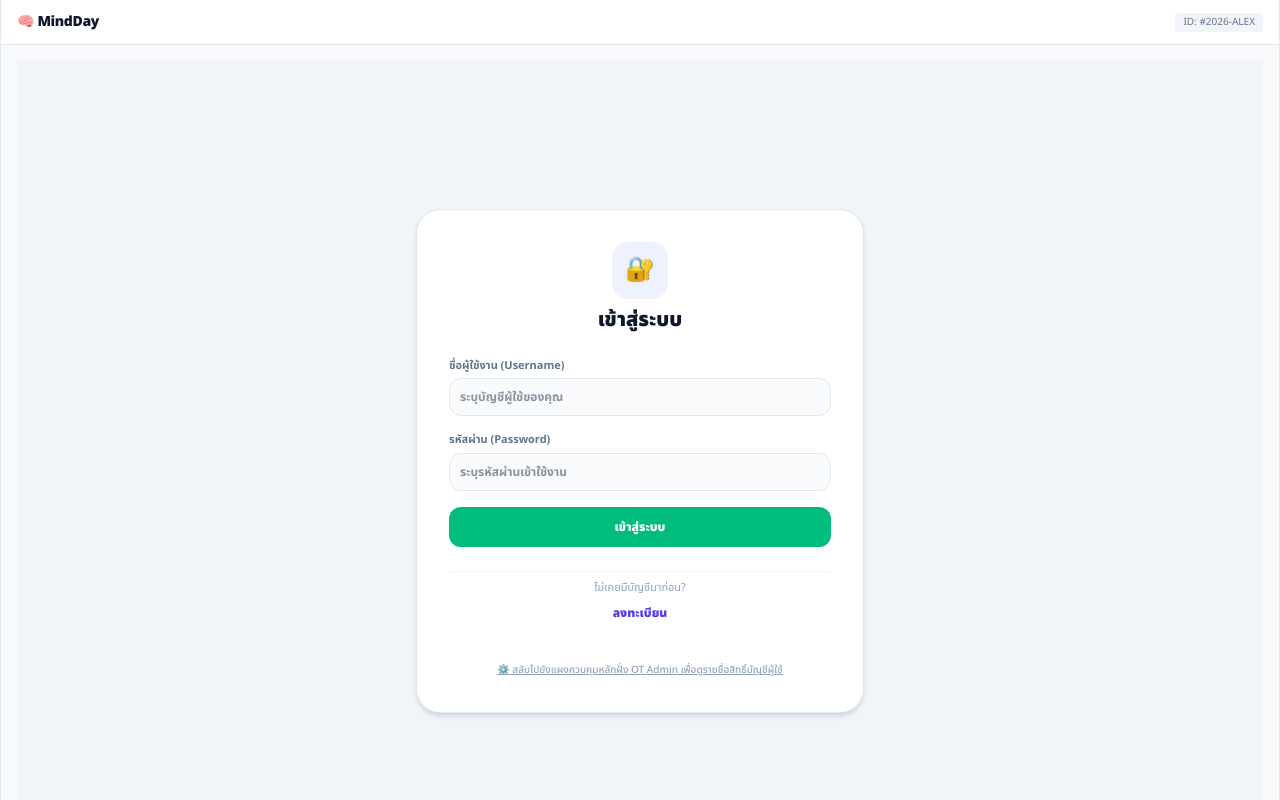
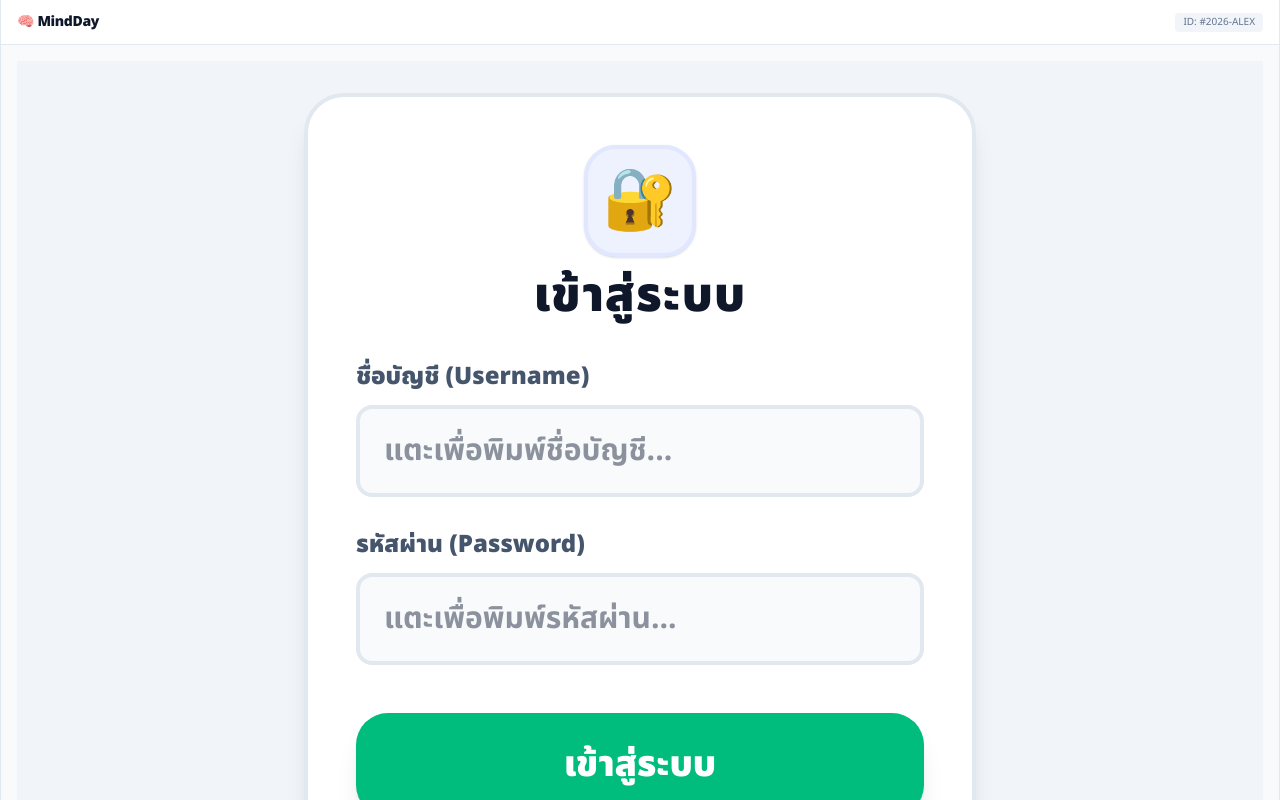
Before and after one commit to ArunS0042/mind-day, a Next.js app: page /login in a window 1280 px wide. Shown: the top 800 px of the page. Built offline with nearby package versions, Linux system fonts and the light colour scheme.

Commit message:
Refactor login page layout and styles

```diff
--- a/app/login/page.tsx
+++ b/app/login/page.tsx
@@ -1,6 +1,6 @@
 "use client";
 
-import React, { useState, useEffect } from "react";
+import React, { useState } from "react";
 import { useRouter } from "next/navigation";
 import {
 	getLocalPatients,
@@ -62,45 +62,39 @@ export default function LoginPage() {
 		// 🌟 HARDCODE บัญชีจำลองสำหรับเดโม (pt-123)
 		// ==========================================
 		if (sanitizedInputUser === "pt-123" || sanitizedInputUser === "pt_123") {
-			// 1. สร้าง Object ข้อมูลของ นายสมชัย ใจดี แบบครบถ้วนสำหรับใช้ในหน้า Main และหน้า Graph
 			const mockSomchaiPatient: PatientRecord = {
 				id: "PT-123",
 				name: "นายสมชัย ใจดี",
 				age: 70,
-				// คะแนนเต็มรววม 18/30 (จุดที่ต้องพัฒนาที่สุดคือ Recall และ Registration ที่เป็น Memory โดเมน)
 				scores: {
-					orientation: 5, // เต็ม 6
-					registration: 1, // เต็ม 3 (ต่ำ)
-					attention: 4, // เต็ม 5
-					calculation: 2, // เต็ม 3
-					language: 5, // เต็ม 10 (ต่ำ)
-					recall: 1, // เต็ม 3 (ต่ำที่สุดในสัดส่วนเปอร์เซ็นต์)
+					orientation: 5,
+					registration: 1,
+					attention: 4,
+					calculation: 2,
+					language: 5,
+					recall: 1,
 				},
 				totalScore: 18,
 				tempUser: "pt-123",
-				tempPass: "anypassword", // สามารถพิมพ์รหัสผ่านอะไรก็ได้ในหน้าจอเดโม
+				tempPass: "anypassword",
 				status: "Active",
-				completedMissions: [], // วันแรกยังไม่ได้เริ่มทำภารกิจ
+				completedMissions: [],
 			};
 
-			// 2. ดึงข้อมูลในฐานข้อมูลจำลองปัจจุบันขึ้นมา
 			const currentPatients = getLocalPatients();
-
-			// 3. ตรวจสอบว่ามีข้อมูลนายสมชัยอยู่ใน localStorage หรือยัง ถ้ายังไม่มีให้ Push บันทึกเข้าไป
 			const hasSomchai = currentPatients.some((p) => p.id === "PT-123");
 			if (!hasSomchai) {
 				currentPatients.push(mockSomchaiPatient);
 				saveLocalPatients(currentPatients);
 			}
 
-			// 4. บันทึกเซสชัน และพาข้ามหน้าไปหน้า Main ทันที
 			setCurrentSession("pt-123");
 			router.push("/");
 			return;
 		}
 
 		// ==========================================
-		// โฟลว์ตรวจสอบจาก localStorage ปกติ (ถ้าไม่ใช่รหัส pt-123)
+		// โฟลว์ตรวจสอบจาก localStorage ปกติ
 		// ==========================================
 		const patients = getLocalPatients();
 		const sanitizedUsername = username.trim().toLowerCase().replace("-", "_");
@@ -114,7 +108,7 @@ export default function LoginPage() {
 
 		if (validPatient.status === "Pending Activation") {
 			return alert(
-				"บัญชีนี้จำเป็นต้องสมัครและตั้งรหัสผ่านใหม่ก่อนใช้งานครั้งแรก",
+				"บัญชีนี้จำเป็นต้องลงทะเบียนและตั้งรหัสผ่านใหม่ก่อนใช้งานครั้งแรก",
 			);
 		}
 
@@ -123,77 +117,77 @@ export default function LoginPage() {
 	};
 
 	return (
-		<div className="w-full max-w-none bg-slate-100 min-h-screen flex items-center justify-center p-4 text-slate-800 antialiased">
-			<div className="w-full max-w-md bg-white rounded-3xl p-6 md:p-8 shadow-md border border-slate-200 space-y-6">
+		<div className="w-full max-w-none bg-slate-100 min-h-screen flex items-center justify-center p-4 md:p-8 text-slate-800 antialiased">
+			{/* ขยายกล่องให้ใหญ่ขึ้นสำหรับ iPad */}
+			<div className="w-full max-w-2xl bg-white rounded-[2.5rem] p-8 md:p-12 shadow-xl border-4 border-slate-200 space-y-8 md:space-y-10">
+
 				{/* ส่วนหัวหน้าจอ */}
-				<div className="text-center space-y-2">
-					<div className="w-14 h-14 bg-indigo-50 rounded-2xl flex items-center justify-center text-2xl mx-auto shadow-2xs">
+				<div className="text-center space-y-4">
+					<div className="w-20 h-20 md:w-28 md:h-28 bg-indigo-50 rounded-[2rem] flex items-center justify-center text-5xl md:text-6xl mx-auto shadow-sm border-4 border-indigo-100">
 						{isRegisterMode ? "🔑" : "🔐"}
 					</div>
-					<h1 className="text-xl font-black text-slate-900">
-						{isRegisterMode
-							? "ลงทะเบียน"
-							: "เข้าสู่ระบบ"}
+					<h1 className="text-3xl md:text-5xl font-black text-slate-900 tracking-wide">
+						{isRegisterMode ? "ลงทะเบียน" : "เข้าสู่ระบบ"}
 					</h1>
 				</div>
 
 				{/* ฟอร์มการทำงานสลับโหมด */}
 				{isRegisterMode ? (
 					// --- FORM REGISTRATION / ACTIVATE ---
-					<form onSubmit={handleActivateAccount} className="space-y-4">
+					<form onSubmit={handleActivateAccount} className="space-y-6 md:space-y-8">
 						<div>
-							<label className="text-[11px] font-bold text-slate-500 block mb-1">
-								Username ชั่วคราว (จาก OT)
+							<label className="text-xl md:text-2xl font-black text-slate-600 block mb-3">
+								ชื่อบัญชี (Username) จากผู้ดูแล
 							</label>
 							<input
 								type="text"
 								value={username}
 								onChange={(e) => setUsername(e.target.value)}
 								placeholder="เช่น pt_942"
-								className="w-full bg-slate-50 border border-slate-200 rounded-xl p-2.5 text-xs font-bold focus:outline-indigo-500"
+								className="w-full bg-slate-50 border-4 border-slate-200 rounded-2xl p-5 md:p-6 text-2xl md:text-3xl font-bold focus:outline-none focus:border-indigo-500 focus:ring-4 focus:ring-indigo-100 transition-all"
 								required
 							/>
 						</div>
 						<div>
-							<label className="text-[11px] font-bold text-slate-500 block mb-1">
-								กำหนดรหัสผ่านใหม่ (สร้างเอง)
+							<label className="text-xl md:text-2xl font-black text-slate-600 block mb-3">
+								ตั้งรหัสผ่านใหม่ (สร้างเอง)
 							</label>
 							<input
 								type="password"
 								value={password}
 								onChange={(e) => setPassword(e.target.value)}
-								placeholder="ตั้งรหัสผ่านผู้ป่วย/ญาติ"
-								className="w-full bg-slate-50 border border-slate-200 rounded-xl p-2.5 text-xs font-semibold focus:outline-indigo-500"
+								placeholder="รหัสผ่านอย่างน้อย 4 ตัว"
+								className="w-full bg-slate-50 border-4 border-slate-200 rounded-2xl p-5 md:p-6 text-2xl md:text-3xl font-bold focus:outline-none focus:border-indigo-500 focus:ring-4 focus:ring-indigo-100 transition-all"
 								required
 							/>
 						</div>
 						<div>
-							<label className="text-[11px] font-bold text-slate-500 block mb-1">
+							<label className="text-xl md:text-2xl font-black text-slate-600 block mb-3">
 								ยืนยันรหัสผ่านอีกครั้ง
 							</label>
 							<input
 								type="password"
 								value={confirmPassword}
 								onChange={(e) => setConfirmPassword(e.target.value)}
-								placeholder="กรอกรหัสผ่านซ้ำอีกครั้ง"
-								className="w-full bg-slate-50 border border-slate-200 rounded-xl p-2.5 text-xs font-semibold focus:outline-indigo-500"
+								placeholder="พิมพ์รหัสผ่านซ้ำอีกครั้ง"
+								className="w-full bg-slate-50 border-4 border-slate-200 rounded-2xl p-5 md:p-6 text-2xl md:text-3xl font-bold focus:outline-none focus:border-indigo-500 focus:ring-4 focus:ring-indigo-100 transition-all"
 								required
 							/>
 						</div>
 						<button
 							type="submit"
-							className="w-full bg-indigo-600 hover:bg-indigo-700 text-white font-extrabold text-xs py-3 rounded-xl transition cursor-pointer shadow-xs"
+							className="w-full bg-indigo-600 hover:bg-indigo-700 text-white font-black text-2xl md:text-3xl py-6 md:py-8 rounded-[2rem] transition-all cursor-pointer shadow-lg active:scale-95"
 						>
-							💾 บันทึกรหัสผ่านและเปิดใช้งานบัญชี
+							บันทึกและเปิดใช้งานบัญชี
 						</button>
-						<div className="text-center pt-2">
+						<div className="text-center pt-4">
 							<button
 								type="button"
 								onClick={() => {
 									setIsRegisterMode(false);
 									setPassword("");
 								}}
-								className="text-xs text-indigo-600 hover:underline font-semibold cursor-pointer"
+								className="text-xl md:text-2xl text-indigo-600 hover:text-indigo-800 underline font-black cursor-pointer p-4"
 							>
 								กลับไปหน้าเข้าสู่ระบบปกติ
 							</button>
@@ -201,42 +195,44 @@ export default function LoginPage() {
 					</form>
 				) : (
 					// --- FORM NORMAL LOGIN ---
-					<form onSubmit={handleLogin} className="space-y-4">
+					<form onSubmit={handleLogin} className="space-y-6 md:space-y-8">
 						<div>
-							<label className="text-[11px] font-bold text-slate-500 block mb-1">
-								ชื่อผู้ใช้งาน (Username)
+							<label className="text-xl md:text-2xl font-black text-slate-600 block mb-3">
+								ชื่อบัญชี (Username)
 							</label>
 							<input
 								type="text"
 								value={username}
 								onChange={(e) => setUsername(e.target.value)}
-								placeholder="ระบุบัญชีผู้ใช้ของคุณ"
-								className="w-full bg-slate-50 border border-slate-200 rounded-xl p-2.5 text-xs font-bold focus:outline-indigo-500"
+								placeholder="แตะเพื่อพิมพ์ชื่อบัญชี..."
+								className="w-full bg-slate-50 border-4 border-slate-200 rounded-2xl p-5 md:p-6 text-2xl md:text-3xl font-bold focus:outline-none focus:border-emerald-500 focus:ring-4 focus:ring-emerald-100 transition-all"
 								required
 							/>
 						</div>
 						<div>
-							<label className="text-[11px] font-bold text-slate-500 block mb-1">
+							<label className="text-xl md:text-2xl font-black text-slate-600 block mb-3">
 								รหัสผ่าน (Password)
 							</label>
 							<input
 								type="password"
 								value={password}
 								onChange={(e) => setPassword(e.target.value)}
-								placeholder="ระบุรหัสผ่านเข้าใช้งาน"
-								className="w-full bg-slate-50 border border-slate-200 rounded-xl p-2.5 text-xs font-semibold focus:outline-indigo-500"
+								placeholder="แตะเพื่อพิมพ์รหัสผ่าน..."
+								className="w-full bg-slate-50 border-4 border-slate-200 rounded-2xl p-5 md:p-6 text-2xl md:text-3xl font-bold focus:outline-none focus:border-emerald-500 focus:ring-4 focus:ring-emerald-100 transition-all"
 								required
 							/>
 						</div>
+
 						<button
 							type="submit"
-							className="w-full bg-emerald-500 hover:bg-emerald-600 text-white font-extrabold text-xs py-3 rounded-xl transition cursor-pointer shadow-xs"
+							className="w-full bg-emerald-500 hover:bg-emerald-600 text-white font-black text-3xl md:text-4xl py-6 md:py-8 rounded-[2rem] transition-all cursor-pointer shadow-xl active:scale-95 mt-4"
 						>
 							เข้าสู่ระบบ
 						</button>
-						<div className="text-center pt-2 border-t border-slate-100 mt-2">
-							<p className="text-[11px] text-slate-400 mb-1">
-								ไม่เคยมีบัญชีมาก่อน?
+
+						<div className="text-center pt-6 border-t-4 border-slate-100 mt-6">
+							<p className="text-xl md:text-2xl text-slate-500 mb-4 font-bold">
+								ยังไม่เคยเปิดใช้งานบัญชี?
 							</p>
 							<button
 								type="button"
@@ -244,22 +240,21 @@ export default function LoginPage() {
 									setIsRegisterMode(true);
 									setPassword("");
 								}}
-								className="text-xs text-indigo-600 hover:underline font-extrabold cursor-pointer"
+								className="text-2xl md:text-3xl text-indigo-600 hover:text-indigo-800 underline font-black cursor-pointer p-4 bg-indigo-50 rounded-2xl w-full"
 							>
-								ลงทะเบียน
+								ลงทะเบียนผู้ใช้ใหม่
 							</button>
 						</div>
 					</form>
 				)}
 
-				{/* ปุ่มอำนวยความสะดวกสำหรับ Dev/Prototype สลับไปหน้าควบคุม OT */}
-				<div className="pt-2 text-center">
+				{/* ปุ่มอำนวยความสะดวกสำหรับ Dev/Prototype */}
+				<div className="pt-8 text-center">
 					<button
 						onClick={() => router.push("/ot-admin")}
-						className="text-[10px] text-slate-400 hover:text-slate-600 underline font-medium"
+						className="text-lg md:text-xl text-slate-400 hover:text-slate-600 underline font-bold bg-slate-50 px-6 py-4 rounded-xl w-full"
 					>
-						⚙️ สลับไปยังแผงควบคุมหลักฝั่ง OT Admin
-						เพื่อดูรายชื่อสิทธิ์บัญชีผู้ใช้
+						สลับไปยังหน้าผู้ดูแลระบบ (OT Admin)
 					</button>
 				</div>
 			</div>
```
